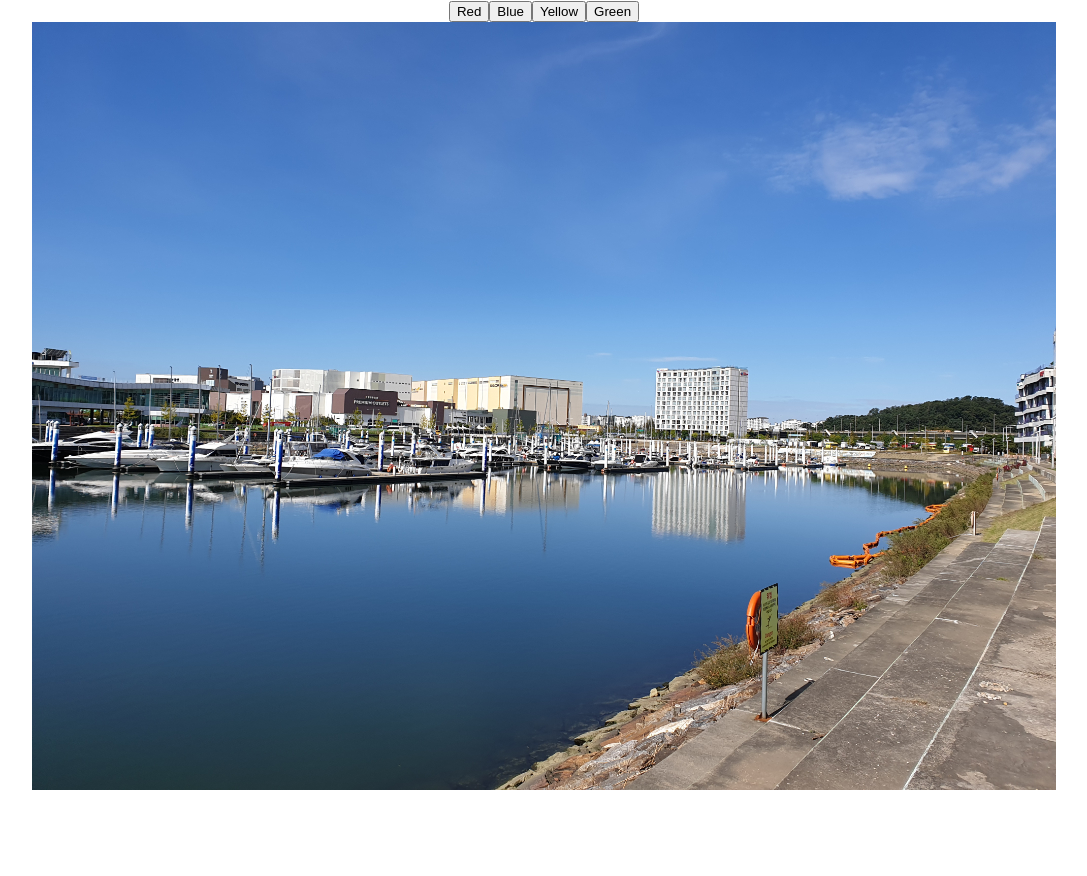
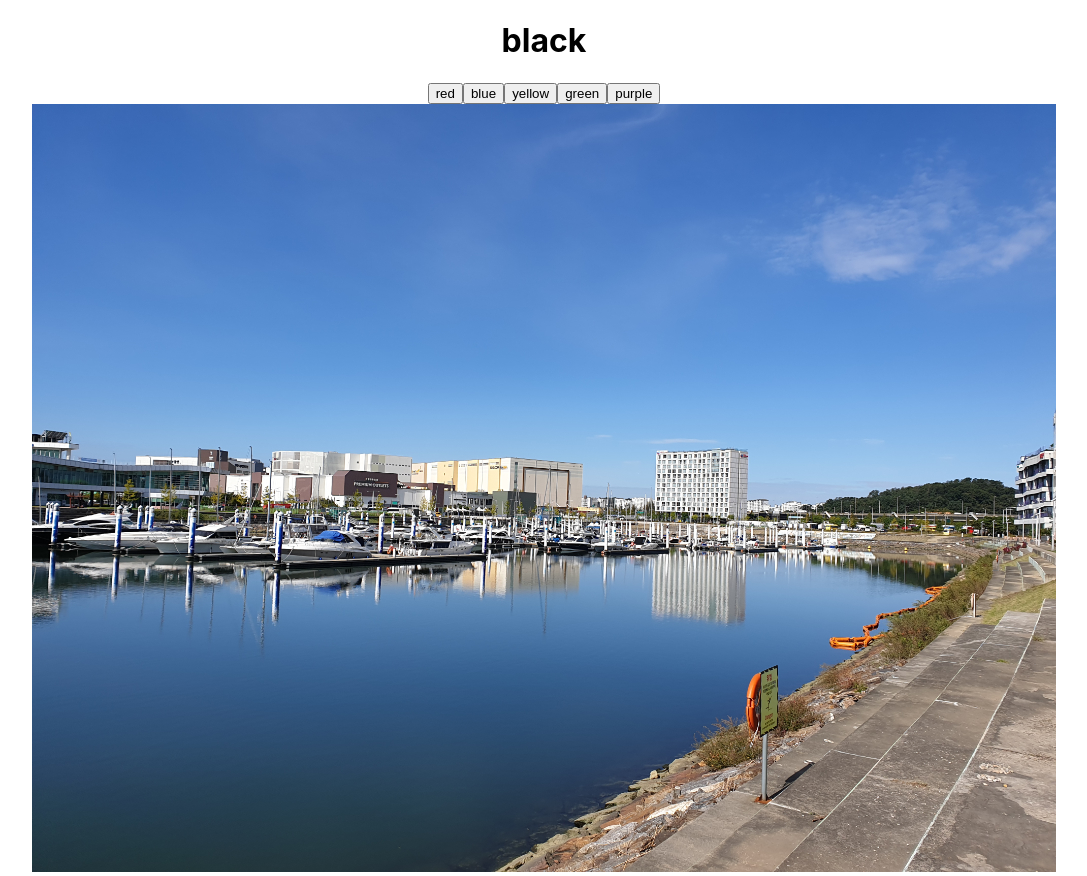
Before and after one commit to JinkiJung/canvas-svg-superpixel, a React (Create React App) app: page / in a window 1280 px wide. Shown: the whole page, without its empty margins (96-1183 px from the left). Before the commit the page ends 800 px from the top, so only its background shows below. Built offline with nearby package versions, Linux system fonts and the light colour scheme.

Commit message:
putting buttons in a hooks way

```diff
--- a/src/App.js
+++ b/src/App.js
@@ -3,22 +3,12 @@ import './imageOverlay.css';
 import data from "./test.jpg.json";
 import CanvasSuperpixel from './canvasSuperpixel';
 
-function setAnnotationLabel(number, color){
-  document.getElementById("mainCanvas").setAttribute("annotating", number);
-  document.getElementById("mainCanvas").setAttribute("annotatingcolor", color);
-}
+const colors = ["red", "blue", "yellow", "green", "purple"];
 
 function App() {
   return (
     <div className="App">
-      <div className="coloring-buttons"><button onClick={()=>{setAnnotationLabel(1,"red")}}>Red</button>
-      <button onClick={()=>{setAnnotationLabel(2,"blue")}}>Blue</button>
-      <button onClick={()=>{setAnnotationLabel(3,"yellow")}}>Yellow</button>
-      <button onClick={()=>{setAnnotationLabel(4,"green")}}>Green</button></div>
-      <div className="img-overlay-wrap">
-      <img src="./resource/test.jpg" alt={"test"}/>
-        <CanvasSuperpixel keyId={"mainCanvas"} data={data} width={1024} height={768} annotating={-1} annotatingcolor={""} fill={"black"}/>
-      </div>
+      <CanvasSuperpixel keyId={"mainCanvas"} fileName={"./resource/test.jpg"} data={data} width={1024} height={768} defaultcolor={"black"} colorbuttons={colors}/>
     </div>
   );
 }
--- a/src/canvasSuperpixel.js
+++ b/src/canvasSuperpixel.js
@@ -1,16 +1,55 @@
-import React, {useState, useEffect} from "react";
-import Superpixel from './superpixel';
+import React, { useState } from "react";
+import Superpixel from "./superpixel";
 
-const CanvasSuperpixel = ({keyId, data, width, height, fill}) => {
-    const [ annotating, setAnnotating ] = useState({ tag: -1, color: ""});
-    var keys = [];
-    for(var k in data) keys.push(k);
-    const viewBoxString = [0, 0, width, height].join(" ");
-    return (
+var keys = [];
+
+const CanvasSuperpixel = ({
+  keyId,
+  fileName,
+  data,
+  width,
+  height,
+  defaultcolor,
+  colorbuttons,
+}) => {
+  const [annotating, setAnnotating] = useState({
+    tag: -1,
+    color: defaultcolor,
+  });
+  if(keys.length===0)
+    for (var k in data) keys.push(k);
+  const viewBoxString = [0, 0, width, height].join(" ");
+
+  return (
+    <div>
+      <h1 >{annotating.color}</h1>
+      <div className="coloring-buttons">
+        {colorbuttons.map((color, index) => (
+          <button
+            key={index}
+            onClick={() => setAnnotating({ tag: index, color: color })}
+          >
+            {color}
+          </button>
+        ))}
+      </div>
+      <div className="img-overlay-wrap">
+        <img src={fileName} alt={"test"} />
         <svg id={keyId} viewBox={viewBoxString} annotating={annotating.tag} annotatingcolor={annotating.color}>
-            {keys.map((key) => <Superpixel key={key} keyId={key} pixels={data[key].split(",")} imgWidth={width} annotation={annotating} fill={fill} annotatingCallback={setAnnotating} />)}
+          {keys.map((key) => (
+            <Superpixel
+              keyId={key}
+              pixels={data[key].split(",")}
+              imgWidth={width}
+              initialAnnotation={annotating}
+              key={key}
+              annotating={() => annotating}
+            />
+          ))}
         </svg>
-    );
-}
+      </div>
+    </div>
+  );
+};
 
 export default CanvasSuperpixel;
--- a/src/imageOverlay.css
+++ b/src/imageOverlay.css
@@ -17,5 +17,5 @@
   }
 
   .img-overlay-wrap:hover {
-    opacity: 0.7;
+    opacity: 0.9;
   }
--- a/src/superpixel.js
+++ b/src/superpixel.js
@@ -1,7 +1,7 @@
-import React, {useState, useEffect, useRef} from "react";
+import React, {useState, useEffect } from "react";
 import Snap from "snapsvg-cjs";
 
-const defaultOpacity = 0.3;
+const defaultOpacity = 0.1;
 
 function coloringPixel(component, color, opacity, strokeWidth){
     component.animate(
@@ -96,12 +96,14 @@ function getPathFromPoints(points){
     return pathString + "Z";
 }
 
-const Superpixel = ({keyId, pixels, imgWidth, annotation, fill, annotatingCallback}) => {
+const Superpixel = ({keyId, pixels, imgWidth, initialAnnotation}) => {
+    const [ annotation, setAnnotation] = useState(initialAnnotation);
+    const idKey = "pixel" + keyId.toString();
     useEffect(() => {
         var s = Snap("#pixel" + keyId.toString());
         var myPathString = getPathFromPoints(pixels.map((element) => {return [element % imgWidth, Math.floor(element / imgWidth)]}));
         var pixel = s.path( myPathString );
-        pixel.attr({ stroke: "red", strokeWidth: 0, fill: fill, opacity: defaultOpacity });
+        pixel.attr({ stroke: "red", strokeWidth: 0, fill: annotation.color, opacity: defaultOpacity });
         pixel.mouseover(function (event) {
             if (event.target.parentNode.nodeName === "svg" && event.target.parentNode.getAttribute("annotation") < 0
             && event.target.parentNode.parentNode.nodeName === "svg" && event.target.parentNode.parentNode.getAttribute("annotating")>=0) {
@@ -111,18 +113,17 @@ const Superpixel = ({keyId, pixels, imgWidth, annotation, fill, annotatingCallba
           .mouseout(function (event) {
             if (event.target.parentNode.nodeName === "svg" && event.target.parentNode.getAttribute("annotation") < 0
             && event.target.parentNode.parentNode.nodeName === "svg" && event.target.parentNode.parentNode.getAttribute("annotating")>=0) {
-                coloringPixel(this, fill, defaultOpacity, 0);
+                coloringPixel(this, annotation.color, defaultOpacity, 0);
             }
           })
           .mousemove(function (event) {
               if (event.buttons === 1 && event.target.parentNode.nodeName === "svg" && event.target.parentNode.getAttribute("annotation")
-                && event.target.parentNode.parentNode.nodeName === "svg" && event.target.parentNode.parentNode.getAttribute("annotating")>=0) {
+              && event.target.parentNode.parentNode.nodeName === "svg" && event.target.parentNode.parentNode.getAttribute("annotating")>=0) {
                 event.target.parentNode.setAttribute("annotation", event.target.parentNode.parentNode.getAttribute("annotating"));
                 coloringPixel(this, event.target.parentNode.parentNode.getAttribute("annotatingcolor"), 0.8, 0);
               }
           });
     }, []);
-    const idKey = "pixel" + keyId.toString();
     return <svg id={idKey} annotation={annotation.tag}/>;
   };
 
```
